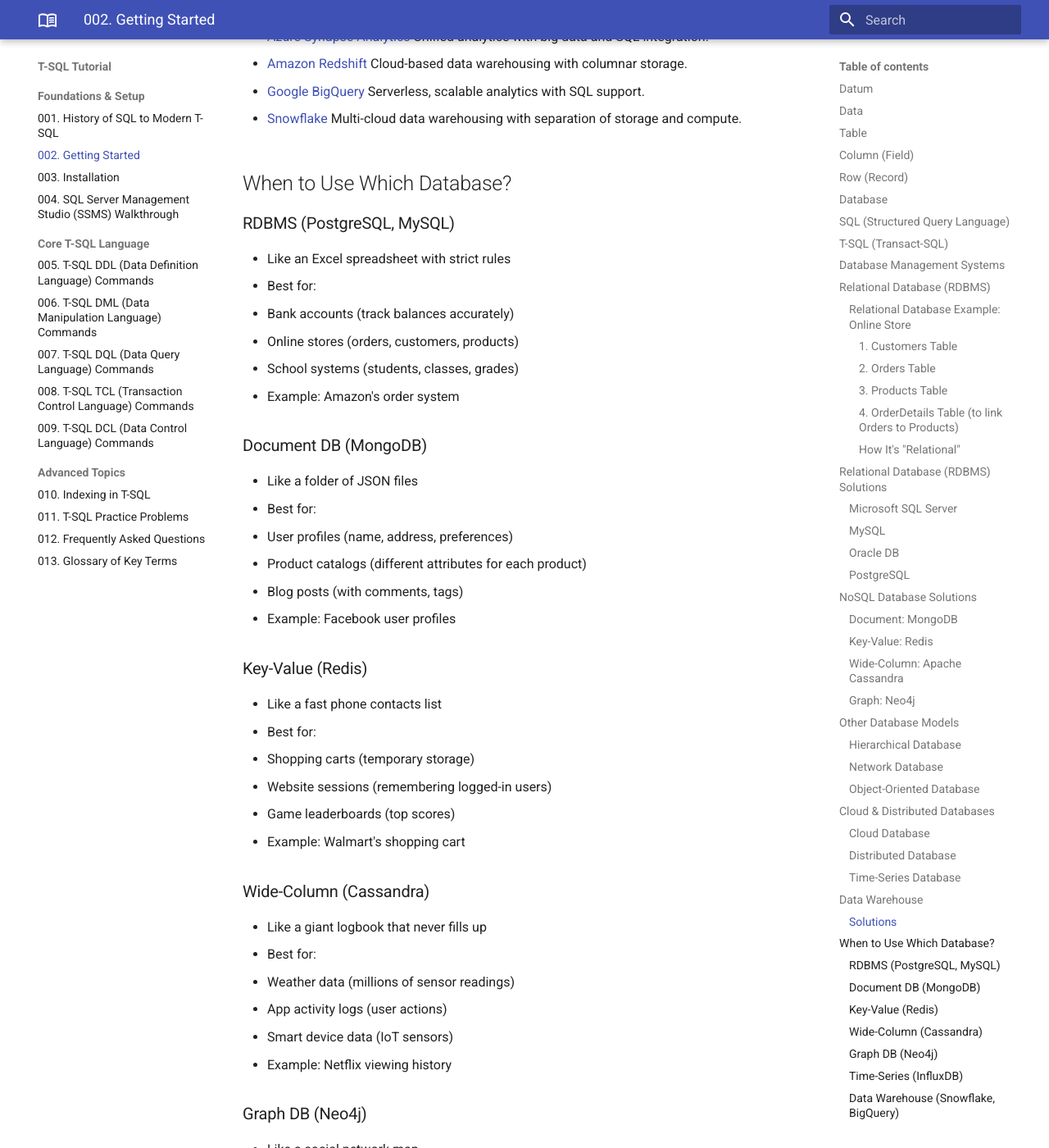
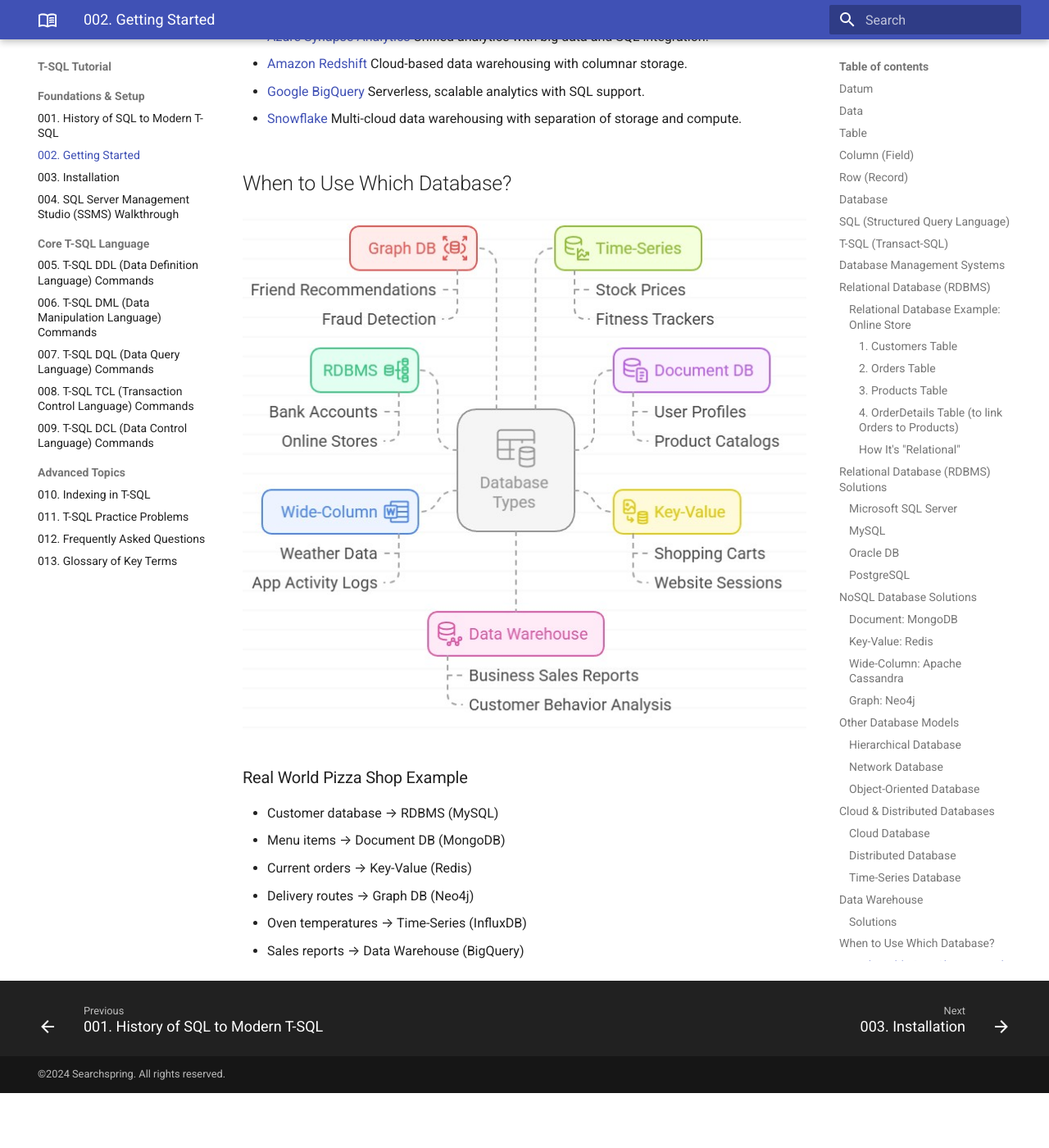
Before and after one commit to andikatjacobdennis/T-SQL, an MkDocs documentation site: the page built from docs/002_Getting_Started.md, in a window 1280 px wide and 1400 px high, scrolled down 7654 px. Shown: the whole window at 82% size. Built offline with MkDocs 1.6.1 and Material for MkDocs 9.7.7, drawn with Linux system fonts in a browser that asks for light colours; after the commit the page ends 8987 px from its top, so only the background shows below that; some of the changed text lies outside the part shown.

Commit message:
Refactor code structure for improved readability and maintainability

```diff
--- a/docs/002_Getting_Started.md
+++ b/docs/002_Getting_Started.md
@@ -238,78 +238,7 @@
 
 ## When to Use Which Database?
 
-### RDBMS (PostgreSQL, MySQL)
-
-- Like an Excel spreadsheet with strict rules
-- Best for:
-  - Bank accounts (track balances accurately)
-  - Online stores (orders, customers, products)
-  - School systems (students, classes, grades)
-- Example: Amazon's order system
-
-### Document DB (MongoDB)
-
-- Like a folder of JSON files
-- Best for:
-  - User profiles (name, address, preferences)
-  - Product catalogs (different attributes for each product)
-  - Blog posts (with comments, tags)
-- Example: Facebook user profiles
-
-### Key-Value (Redis)
-
-- Like a fast phone contacts list
-- Best for:
-  - Shopping carts (temporary storage)
-  - Website sessions (remembering logged-in users)
-  - Game leaderboards (top scores)
-- Example: Walmart's shopping cart
-
-### Wide-Column (Cassandra)
-
-- Like a giant logbook that never fills up
-- Best for:
-  - Weather data (millions of sensor readings)
-  - App activity logs (user actions)
-  - Smart device data (IoT sensors)
-- Example: Netflix viewing history
-
-### Graph DB (Neo4j)
-
-- Like a social network map
-- Best for:
-  - Friend recommendations
-  - Fraud detection (suspicious connections)
-  - Road navigation systems
-- Example: LinkedIn connections
-
-### Time-Series (InfluxDB)
-
-- Like a stopwatch recording data
-- Best for:
-  - Stock prices (changing every second)
-  - Fitness trackers (heart rate monitoring)
-  - Server performance (CPU usage over time)
-- Example: Fitbit health data
-
-### Data Warehouse (Snowflake, BigQuery)
-
-- Like a giant report generator
-- Best for:
-  - Business sales reports
-  - Customer behavior analysis
-  - Year-over-year comparisons
-- Example: YouTube analytics dashboard
-
-### Quick Cheat Sheet
-
-- Money/orders? → RDBMS
-- User data? → Document DB
-- Need speed? → Key-Value
-- Tons of data? → Wide-Column
-- Connections? → Graph DB
-- Tracking over time? → Time-Series
-- Big reports? → Data Warehouse
+![Choosing Database](images/ChoosingDatabase.jpg)
 
 ### Real World Pizza Shop Example
 
```
Also changed, not shown: docs/images/ChoosingDatabase.jpg (added).
